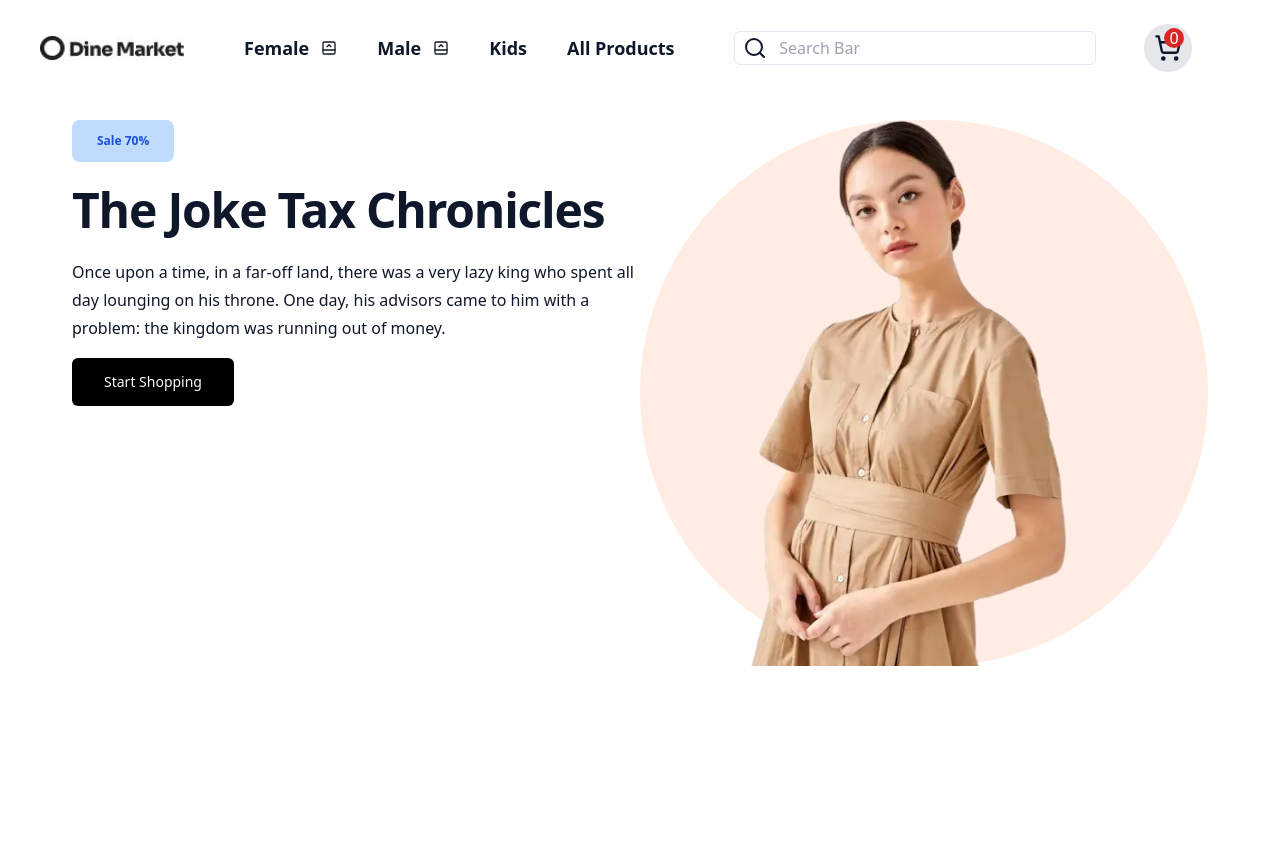
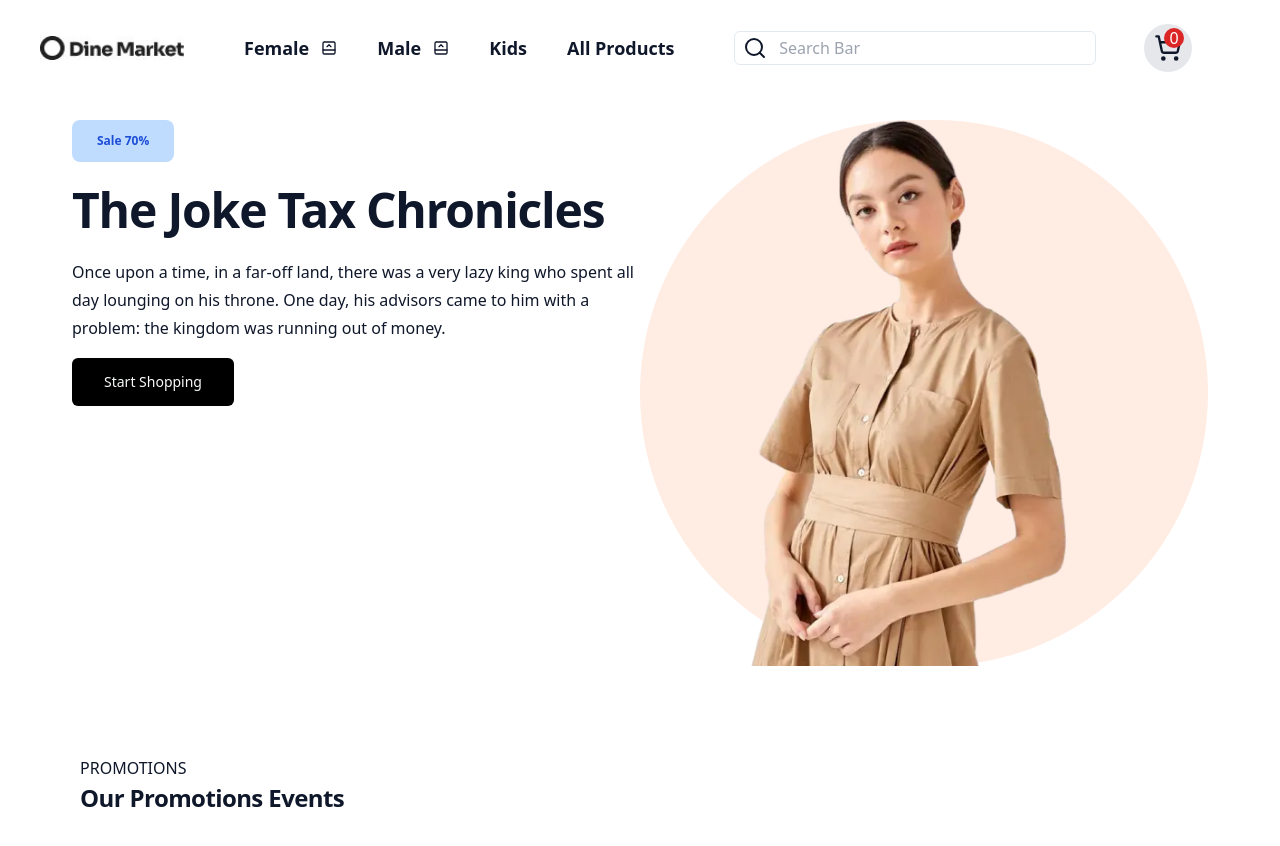
Before and after one commit to Abdullah-Younus/Shadcn-ui-ecommerce, a Next.js app: page / in a window 1280 px wide. Shown: the top 846 px of the page. Before the commit the page ends 800 px from the top, so only its background shows below. Built offline with nearby package versions, Linux system fonts and the light colour scheme.

Commit message:
local changes

```diff
--- a/src/components/layout/Header.tsx
+++ b/src/components/layout/Header.tsx
@@ -21,7 +21,7 @@ const Header = () => {
 
     return (
         <div>
-            <div className='py-6 flex justify-between items-center space-x-12'>
+            <div className='py-6 flex justify-between items-center backdrop-blur-lg space-x-12'>
                 <div className='w-36 flex-shrink-0'>
                     <Link href={"/"}>
                         <Image src={weblogo} alt='logo' width={500} height={500} />
--- a/src/utils/NavbarTypes.tsx
+++ b/src/utils/NavbarTypes.tsx
@@ -18,8 +18,8 @@ export const navBarArray: Array<NavbarType> = [
                 href: "/category/female/dresses"
             },
             {
-                label: "Shirts",
-                href: "/category/female/shirts"
+                label: "t-Shirts",
+                href: "/category/female/t-shirts"
             },
             {
                 label: "Jacket",
--- a/src/views/ProductTypes/index.tsx
+++ b/src/views/ProductTypes/index.tsx
@@ -2,8 +2,19 @@ import React from 'react';
 
 const ProductType = () => {
     return (
-        <div>
-
+        <div className='py-16 px-2'>
+            <div>
+                <div>
+                    <p className="leading-7 [&:not(:first-child)]:mt-6">
+                        PROMOTIONS
+                    </p>
+                </div>
+                <div>
+                    <h3 className="scroll-m-20 text-2xl font-semibold tracking-tight">
+                       Our Promotions Events
+                    </h3>
+                </div>
+            </div>
         </div>
     )
 }
```
Also changed, not shown: sanity/ProductList.tsx (+6 -1 lines).
